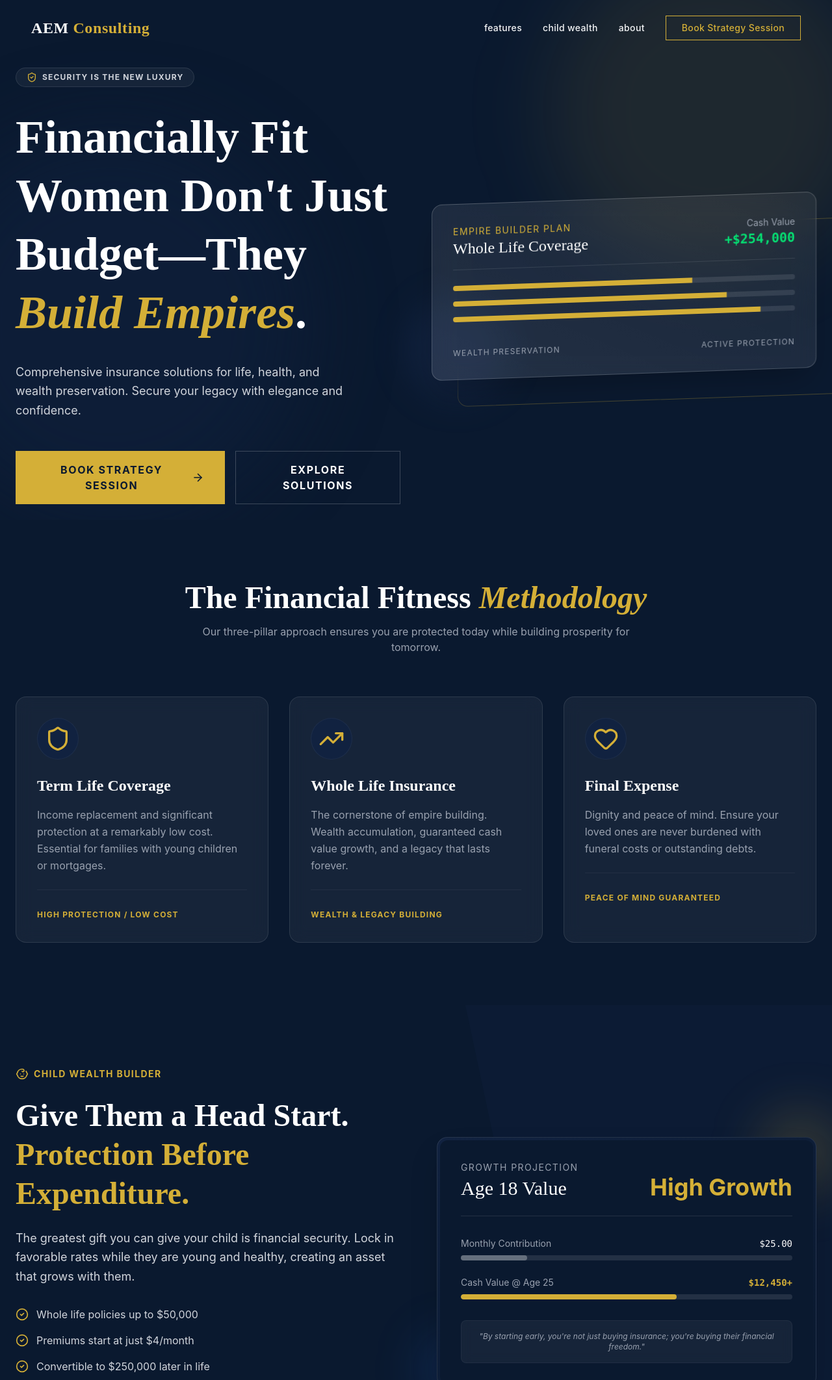
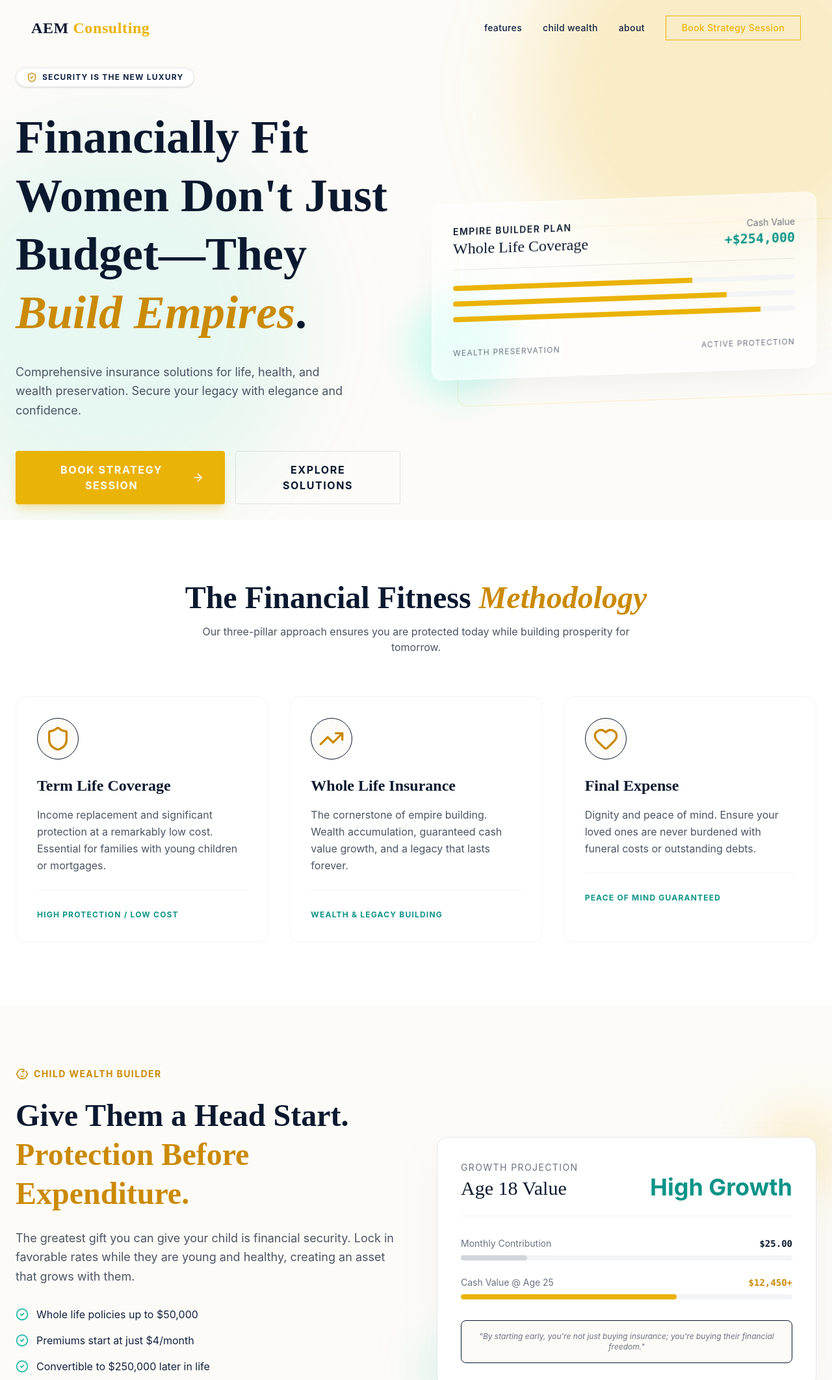
Before and after one commit to jdsimpson-git/aem-consulting, a React (Vite) app: page / in a window 1280 px wide. Shown: the top 2124 px of the page at 65% size. Built offline with nearby package versions, Linux system fonts and the light colour scheme.

Commit message:
Updating Website to a lighter theme

```diff
--- a/src/App.jsx
+++ b/src/App.jsx
@@ -9,7 +9,7 @@ import Footer from './components/Footer';
 
 function App() {
   return (
-    <div className="min-h-screen bg-navy-900 text-white font-sans selection:bg-gold-400 selection:text-navy-900 overflow-x-hidden">
+    <div className="min-h-screen bg-cream-50 text-navy-900 font-sans selection:bg-gold-400 selection:text-navy-900 overflow-x-hidden">
       <Navbar />
       <Hero />
       <Features />
--- a/src/components/ChildWealth.jsx
+++ b/src/components/ChildWealth.jsx
@@ -4,9 +4,9 @@ import { Baby, ArrowRight, CheckCircle2 } from 'lucide-react';
 
 const ChildWealth = () => {
   return (
-    <div className="py-24 relative overflow-hidden">
+    <div className="py-24 relative overflow-hidden bg-cream-50">
       {/* Background decoration */}
-      <div className="absolute top-0 right-0 w-1/2 h-full bg-navy-800/30 skew-x-12 translate-x-1/4" />
+      <div className="absolute top-0 right-0 w-1/2 h-full bg-gold-100/30 skew-x-12 translate-x-1/4" />
 
       <div className="container mx-auto px-6 relative z-10">
         <div className="grid md:grid-cols-2 gap-16 items-center">
@@ -16,17 +16,17 @@ const ChildWealth = () => {
             viewport={{ once: true }}
             transition={{ duration: 0.8 }}
           >
-            <div className="inline-flex items-center space-x-2 text-gold-400 mb-6">
+            <div className="inline-flex items-center space-x-2 text-gold-500 mb-6">
               <Baby size={20} />
               <span className="text-sm font-bold uppercase tracking-widest">Child Wealth Builder</span>
             </div>
 
-            <h2 className="text-4xl md:text-5xl font-serif font-bold mb-6 leading-tight">
+            <h2 className="text-4xl md:text-5xl font-serif font-bold mb-6 leading-tight text-navy-900">
               Give Them a Head Start.<br />
-              <span className="text-gold-400">Protection Before Expenditure.</span>
+              <span className="text-gold-500">Protection Before Expenditure.</span>
             </h2>
 
-            <p className="text-gray-300 mb-8 text-lg leading-relaxed">
+            <p className="text-gray-600 mb-8 text-lg leading-relaxed">
               The greatest gift you can give your child is financial security. Lock in favorable rates while they are young and healthy, creating an asset that grows with them.
             </p>
 
@@ -37,14 +37,14 @@ const ChildWealth = () => {
                 "Convertible to $250,000 later in life",
                 "Guaranteed insurability regardless of future health"
               ].map((item, index) => (
-                <li key={index} className="flex items-center space-x-3 text-gray-300">
-                  <CheckCircle2 className="text-gold-400 w-5 h-5 flex-shrink-0" />
+                <li key={index} className="flex items-center space-x-3 text-navy-800">
+                  <CheckCircle2 className="text-teal-500 w-5 h-5 flex-shrink-0" />
                   <span>{item}</span>
                 </li>
               ))}
             </ul>
 
-            <button className="bg-white text-navy-900 px-8 py-4 font-bold uppercase tracking-widest hover:bg-gold-400 transition-colors flex items-center gap-2 group">
+            <button className="bg-navy-900 text-white px-8 py-4 font-bold uppercase tracking-widest hover:bg-gold-500 shadow-lg hover:shadow-gold-400/30 transition-all flex items-center gap-2 group rounded-sm">
               Start Their Journey
               <ArrowRight size={20} className="group-hover:translate-x-1 transition-transform" />
             </button>
@@ -57,35 +57,35 @@ const ChildWealth = () => {
             transition={{ duration: 0.8 }}
             className="relative"
           >
-            <div className="relative z-10 bg-gradient-to-br from-navy-800 to-navy-900 p-1 rounded-2xl border border-white/10 shadow-2xl">
-              <div className="bg-navy-900 rounded-xl overflow-hidden p-8 space-y-8">
-                <div className="flex justify-between items-end border-b border-white/10 pb-6">
+            <div className="relative z-10 bg-white p-1 rounded-2xl border border-gray-200 shadow-2xl shadow-gray-200/50">
+              <div className="bg-white rounded-xl overflow-hidden p-8 space-y-8">
+                <div className="flex justify-between items-end border-b border-gray-100 pb-6">
                   <div>
-                    <p className="text-gray-400 text-sm uppercase tracking-widest mb-1">Growth Projection</p>
-                    <h3 className="text-3xl font-serif text-white">Age 18 Value</h3>
+                    <p className="text-gray-500 text-sm uppercase tracking-widest mb-1">Growth Projection</p>
+                    <h3 className="text-3xl font-serif text-navy-900">Age 18 Value</h3>
                   </div>
                   <div className="text-right">
-                    <p className="text-4xl font-bold text-gold-400">High Growth</p>
+                    <p className="text-4xl font-bold text-teal-600">High Growth</p>
                   </div>
                 </div>
 
                 <div className="space-y-6">
                   <div>
                     <div className="flex justify-between text-sm mb-2">
-                       <span className="text-gray-400">Monthly Contribution</span>
-                       <span className="font-mono text-white">$25.00</span>
+                       <span className="text-gray-500">Monthly Contribution</span>
+                       <span className="font-mono text-navy-900 font-semibold">$25.00</span>
                     </div>
-                    <div className="h-2 bg-white/10 rounded-full w-full">
-                      <div className="h-full w-[20%] bg-white/30 rounded-full" />
+                    <div className="h-2 bg-gray-100 rounded-full w-full">
+                      <div className="h-full w-[20%] bg-gray-300 rounded-full" />
                     </div>
                   </div>
 
                   <div>
                      <div className="flex justify-between text-sm mb-2">
-                       <span className="text-gray-400">Cash Value @ Age 25</span>
-                       <span className="font-mono text-gold-400 font-bold">$12,450+</span>
+                       <span className="text-gray-500">Cash Value @ Age 25</span>
+                       <span className="font-mono text-gold-500 font-bold">$12,450+</span>
                     </div>
-                    <div className="h-2 bg-white/10 rounded-full w-full overflow-hidden">
+                    <div className="h-2 bg-gray-100 rounded-full w-full overflow-hidden">
                        <motion.div
                         initial={{ width: 0 }}
                         whileInView={{ width: "65%" }}
@@ -96,8 +96,8 @@ const ChildWealth = () => {
                   </div>
                 </div>
 
-                <div className="bg-white/5 rounded-lg p-4 backdrop-blur-sm border border-white/5">
-                  <p className="text-xs text-gray-400 italic text-center">
+                <div className="bg-cream-50 rounded-lg p-4 border border-gold-100">
+                  <p className="text-xs text-gray-500 italic text-center">
                     "By starting early, you're not just buying insurance; you're buying their financial freedom."
                   </p>
                 </div>
@@ -105,8 +105,8 @@ const ChildWealth = () => {
             </div>
 
             {/* Decorative circles */}
-            <div className="absolute -top-10 -right-10 w-32 h-32 bg-gold-400/20 rounded-full blur-2xl" />
-            <div className="absolute -bottom-5 -left-5 w-24 h-24 bg-blue-500/20 rounded-full blur-2xl" />
+            <div className="absolute -top-10 -right-10 w-32 h-32 bg-gold-400/20 rounded-full blur-2xl mix-blend-multiply" />
+            <div className="absolute -bottom-5 -left-5 w-24 h-24 bg-teal-400/20 rounded-full blur-2xl mix-blend-multiply" />
           </motion.div>
         </div>
       </div>
--- a/src/components/Features.jsx
+++ b/src/components/Features.jsx
@@ -5,19 +5,19 @@ import { Shield, TrendingUp, Heart } from 'lucide-react';
 const Features = () => {
   const features = [
     {
-      icon: <Shield className="w-10 h-10 text-gold-400" />,
+      icon: <Shield className="w-10 h-10 text-gold-500" />,
       title: "Term Life Coverage",
       description: "Income replacement and significant protection at a remarkably low cost. Essential for families with young children or mortgages.",
       highlight: "High Protection / Low Cost"
     },
     {
-      icon: <TrendingUp className="w-10 h-10 text-gold-400" />,
+      icon: <TrendingUp className="w-10 h-10 text-gold-500" />,
       title: "Whole Life Insurance",
       description: "The cornerstone of empire building. Wealth accumulation, guaranteed cash value growth, and a legacy that lasts forever.",
       highlight: "Wealth & Legacy Building"
     },
     {
-      icon: <Heart className="w-10 h-10 text-gold-400" />,
+      icon: <Heart className="w-10 h-10 text-gold-500" />,
       title: "Final Expense",
       description: "Dignity and peace of mind. Ensure your loved ones are never burdened with funeral costs or outstanding debts.",
       highlight: "Peace of Mind Guaranteed"
@@ -25,7 +25,7 @@ const Features = () => {
   ];
 
   return (
-    <div className="py-24 bg-navy-900 relative">
+    <div className="py-24 bg-white relative">
       <div className="container mx-auto px-6">
         <motion.div
           initial={{ opacity: 0, y: 20 }}
@@ -33,8 +33,8 @@ const Features = () => {
           viewport={{ once: true }}
           className="text-center mb-16"
         >
-          <h2 className="text-3xl md:text-5xl font-serif font-bold mb-4">The Financial Fitness <span className="text-gold-400 italic">Methodology</span></h2>
-          <p className="text-gray-400 max-w-2xl mx-auto">Our three-pillar approach ensures you are protected today while building prosperity for tomorrow.</p>
+          <h2 className="text-3xl md:text-5xl font-serif font-bold mb-4 text-navy-900">The Financial Fitness <span className="text-gold-500 italic">Methodology</span></h2>
+          <p className="text-gray-600 max-w-2xl mx-auto">Our three-pillar approach ensures you are protected today while building prosperity for tomorrow.</p>
         </motion.div>
 
         <div className="grid md:grid-cols-3 gap-8">
@@ -46,15 +46,15 @@ const Features = () => {
               transition={{ delay: index * 0.2 }}
               viewport={{ once: true }}
               whileHover={{ y: -10 }}
-              className="bg-white/5 backdrop-blur-md border border-white/10 p-8 rounded-2xl group hover:border-gold-400/50 transition-colors"
+              className="bg-white border border-gray-100 p-8 rounded-2xl group hover:border-gold-400 hover:shadow-xl hover:shadow-gold-400/10 transition-all duration-300"
             >
-              <div className="bg-navy-800 w-16 h-16 rounded-full flex items-center justify-center mb-6 group-hover:scale-110 transition-transform duration-300 border border-white/5">
+              <div className="bg-cream-50 w-16 h-16 rounded-full flex items-center justify-center mb-6 group-hover:scale-110 transition-transform duration-300 border border-gold-100">
                 {feature.icon}
               </div>
-              <h3 className="text-2xl font-serif font-bold mb-4">{feature.title}</h3>
-              <p className="text-gray-400 mb-6 leading-relaxed">{feature.description}</p>
-              <div className="pt-6 border-t border-white/5">
-                <span className="text-xs font-bold uppercase tracking-widest text-gold-400">{feature.highlight}</span>
+              <h3 className="text-2xl font-serif font-bold mb-4 text-navy-900">{feature.title}</h3>
+              <p className="text-gray-600 mb-6 leading-relaxed">{feature.description}</p>
+              <div className="pt-6 border-t border-gray-100">
+                <span className="text-xs font-bold uppercase tracking-widest text-teal-600">{feature.highlight}</span>
               </div>
             </motion.div>
           ))}
--- a/src/components/Hero.jsx
+++ b/src/components/Hero.jsx
@@ -7,8 +7,8 @@ const Hero = () => {
     <div className="relative min-h-screen flex items-center justify-center overflow-hidden pt-20">
       {/* Background Abstract Shapes */}
       <div className="absolute inset-0 w-full h-full overflow-hidden z-0">
-        <div className="absolute top-[-10%] right-[-5%] w-[500px] h-[500px] bg-gold-400/10 rounded-full blur-3xl" />
-        <div className="absolute bottom-[0%] left-[-10%] w-[600px] h-[600px] bg-navy-800/50 rounded-full blur-3xl border border-white/5" />
+        <div className="absolute top-[-20%] right-[-10%] w-[600px] h-[600px] bg-gold-400/20 rounded-full blur-3xl mix-blend-multiply" />
+        <div className="absolute bottom-[0%] left-[-10%] w-[600px] h-[600px] bg-teal-400/10 rounded-full blur-3xl mix-blend-multiply" />
       </div>
 
       <div className="container mx-auto px-6 z-10 grid md:grid-cols-2 gap-12 items-center">
@@ -19,16 +19,16 @@ const Hero = () => {
           transition={{ duration: 0.8 }}
           className="space-y-8"
         >
-          <div className="inline-flex items-center space-x-2 bg-white/5 border border-white/10 px-4 py-1.5 rounded-full backdrop-blur-sm">
-            <ShieldCheck size={16} className="text-gold-400" />
-            <span className="text-gray-300 text-xs font-bold uppercase tracking-widest">Security is the New Luxury</span>
+          <div className="inline-flex items-center space-x-2 bg-white border border-gray-200 shadow-sm px-4 py-1.5 rounded-full backdrop-blur-sm">
+            <ShieldCheck size={16} className="text-gold-500" />
+            <span className="text-navy-800 text-xs font-bold uppercase tracking-widest">Security is the New Luxury</span>
           </div>
 
-          <h1 className="text-5xl md:text-6xl lg:text-7xl font-serif font-bold leading-tight">
-            Financially Fit Women Don't Just Budget—They <span className="text-gold-400 italic">Build Empires</span>.
+          <h1 className="text-5xl md:text-6xl lg:text-7xl font-serif font-bold leading-tight text-navy-900">
+            Financially Fit Women Don't Just Budget—They <span className="text-gold-500 italic">Build Empires</span>.
           </h1>
 
-          <p className="text-lg text-gray-300 leading-relaxed max-w-lg">
+          <p className="text-lg text-gray-600 leading-relaxed max-w-lg">
             Comprehensive insurance solutions for life, health, and wealth preservation. Secure your legacy with elegance and confidence.
           </p>
 
@@ -36,7 +36,7 @@ const Hero = () => {
             <motion.button
               whileHover={{ scale: 1.05 }}
               whileTap={{ scale: 0.95 }}
-              className="bg-gold-400 text-navy-900 px-8 py-4 font-bold uppercase tracking-widest hover:bg-white transition-colors flex items-center justify-center gap-2 group"
+              className="bg-gold-400 text-white px-8 py-4 font-bold uppercase tracking-widest hover:bg-gold-500 shadow-lg shadow-gold-400/30 transition-all flex items-center justify-center gap-2 group rounded-sm"
             >
               Book Strategy Session
               <ArrowRight size={20} className="group-hover:translate-x-1 transition-transform" />
@@ -44,7 +44,7 @@ const Hero = () => {
             <motion.button
               whileHover={{ scale: 1.05 }}
               whileTap={{ scale: 0.95 }}
-              className="border border-white/20 text-white px-8 py-4 font-bold uppercase tracking-widest hover:bg-white/5 transition-colors"
+              className="border border-navy-900/10 text-navy-900 px-8 py-4 font-bold uppercase tracking-widest hover:bg-navy-900/5 transition-colors rounded-sm"
             >
               Explore Solutions
             </motion.button>
@@ -58,21 +58,21 @@ const Hero = () => {
           transition={{ duration: 0.8, delay: 0.2 }}
           className="relative hidden md:block"
         >
-          <div className="relative z-10 bg-gradient-to-tr from-white/10 to-white/5 backdrop-blur-lg border border-white/20 p-8 rounded-2xl shadow-2xl skew-y-[-2deg]">
+          <div className="relative z-10 bg-white/60 backdrop-blur-xl border border-white/60 p-8 rounded-2xl shadow-2xl shadow-navy-900/5 skew-y-[-2deg]">
             <div className="space-y-6">
-              <div className="flex justify-between items-center border-b border-white/10 pb-4">
+              <div className="flex justify-between items-center border-b border-navy-900/10 pb-4">
                 <div>
-                  <h3 className="text-gold-400 text-sm uppercase tracking-widest">Empire Builder Plan</h3>
-                  <p className="text-2xl font-serif">Whole Life Coverage</p>
+                  <h3 className="text-gold-600 text-sm uppercase tracking-widest font-semibold">Empire Builder Plan</h3>
+                  <p className="text-2xl font-serif text-navy-900">Whole Life Coverage</p>
                 </div>
                 <div className="text-right">
-                  <p className="text-sm text-gray-400">Cash Value</p>
-                  <p className="text-xl font-bold font-mono text-green-400">+$254,000</p>
+                  <p className="text-sm text-gray-500">Cash Value</p>
+                  <p className="text-xl font-bold font-mono text-teal-600">+$254,000</p>
                 </div>
               </div>
               <div className="space-y-4">
                 {[1, 2, 3].map((item) => (
-                  <div key={item} className="h-2 bg-white/10 rounded-full w-full overflow-hidden">
+                  <div key={item} className="h-2 bg-gray-100 rounded-full w-full overflow-hidden">
                     <motion.div
                       initial={{ width: 0 }}
                       animate={{ width: `${60 + item * 10}%` }}
@@ -82,7 +82,7 @@ const Hero = () => {
                   </div>
                 ))}
               </div>
-              <div className="pt-4 flex justify-between text-xs text-gray-400 uppercase tracking-widest">
+              <div className="pt-4 flex justify-between text-xs text-gray-500 uppercase tracking-widest">
                 <span>Wealth Preservation</span>
                 <span>Active Protection</span>
               </div>
@@ -90,8 +90,8 @@ const Hero = () => {
           </div>
 
           {/* Decorative elements behind card */}
-          <div className="absolute top-10 -right-10 w-full h-full border border-gold-400/30 rounded-2xl -z-10 skew-y-[-2deg]" />
-          <div className="absolute -bottom-10 -left-10 w-40 h-40 bg-navy-800 rounded-full blur-xl opacity-80" />
+          <div className="absolute top-10 -right-10 w-full h-full border border-gold-400/20 rounded-2xl -z-10 skew-y-[-2deg]" />
+          <div className="absolute -bottom-10 -left-10 w-40 h-40 bg-teal-100 rounded-full blur-xl opacity-80 mix-blend-multiply" />
         </motion.div>
       </div>
     </div>
--- a/src/components/Navbar.jsx
+++ b/src/components/Navbar.jsx
@@ -18,30 +18,30 @@ const Navbar = () => {
     <nav
       className={`fixed w-full z-50 transition-all duration-300 ${
         isScrolled
-          ? 'bg-navy-900/80 backdrop-blur-md shadow-lg py-4'
+          ? 'bg-white/80 backdrop-blur-md shadow-sm py-4'
           : 'bg-transparent py-6'
       }`}
     >
       <div className="container mx-auto px-6 md:px-12 flex justify-between items-center">
         {/* Logo */}
-        <div className="text-2xl font-serif font-bold text-white tracking-wide">
+        <div className={`text-2xl font-serif font-bold tracking-wide transition-colors ${isScrolled ? 'text-navy-900' : 'text-navy-900'}`}>
           AEM <span className="text-gold-400">Consulting</span>
         </div>
 
         {/* Desktop Menu */}
         <div className="hidden md:flex items-center space-x-8">
-          <a href="#" className="text-gray-100 hover:text-gold-400 transition-colors text-sm font-medium tracking-wide">features</a>
-          <a href="#" className="text-gray-100 hover:text-gold-400 transition-colors text-sm font-medium tracking-wide">child wealth</a>
-          <a href="#" className="text-gray-100 hover:text-gold-400 transition-colors text-sm font-medium tracking-wide">about</a>
+          <a href="#" className="text-navy-800 hover:text-gold-400 transition-colors text-sm font-medium tracking-wide">features</a>
+          <a href="#" className="text-navy-800 hover:text-gold-400 transition-colors text-sm font-medium tracking-wide">child wealth</a>
+          <a href="#" className="text-navy-800 hover:text-gold-400 transition-colors text-sm font-medium tracking-wide">about</a>
 
-          <button className="px-6 py-2 border border-gold-400 text-gold-400 font-medium text-sm tracking-wide hover:bg-gold-400 hover:text-navy-900 transition-all duration-300">
+          <button className="px-6 py-2 border border-gold-400 text-gold-400 font-medium text-sm tracking-wide hover:bg-gold-400 hover:text-white transition-all duration-300">
             Book Strategy Session
           </button>
         </div>
 
         {/* Mobile Menu Button */}
         <div className="md:hidden">
-          <button onClick={() => setIsOpen(!isOpen)} className="text-white">
+          <button onClick={() => setIsOpen(!isOpen)} className="text-navy-900">
             {isOpen ? <X size={28} /> : <Menu size={28} />}
           </button>
         </div>
@@ -54,13 +54,13 @@ const Navbar = () => {
             initial={{ opacity: 0, height: 0 }}
             animate={{ opacity: 1, height: 'auto' }}
             exit={{ opacity: 0, height: 0 }}
-            className="md:hidden bg-navy-900 absolute w-full border-t border-white/10"
+            className="md:hidden bg-white absolute w-full border-t border-gray-100 shadow-lg"
           >
             <div className="flex flex-col p-6 space-y-4">
-              <a href="#" className="text-lg text-gray-100 uppercase tracking-widest pl-2 border-l-2 border-transparent hover:border-gold-400 hover:text-gold-400 transition-all">Features</a>
-              <a href="#" className="text-lg text-gray-100 uppercase tracking-widest pl-2 border-l-2 border-transparent hover:border-gold-400 hover:text-gold-400 transition-all">Child Wealth</a>
-              <a href="#" className="text-lg text-gray-100 uppercase tracking-widest pl-2 border-l-2 border-transparent hover:border-gold-400 hover:text-gold-400 transition-all">About</a>
-              <button className="w-full py-4 mt-4 bg-gold-400 text-navy-900 font-bold uppercase tracking-widest hover:bg-white transition-colors">
+              <a href="#" className="text-lg text-navy-800 uppercase tracking-widest pl-2 border-l-2 border-transparent hover:border-gold-400 hover:text-gold-400 transition-all">Features</a>
+              <a href="#" className="text-lg text-navy-800 uppercase tracking-widest pl-2 border-l-2 border-transparent hover:border-gold-400 hover:text-gold-400 transition-all">Child Wealth</a>
+              <a href="#" className="text-lg text-navy-800 uppercase tracking-widest pl-2 border-l-2 border-transparent hover:border-gold-400 hover:text-gold-400 transition-all">About</a>
+              <button className="w-full py-4 mt-4 bg-gold-400 text-white font-bold uppercase tracking-widest hover:bg-navy-900 transition-colors">
                 Book Session
               </button>
             </div>
--- a/tailwind.config.js
+++ b/tailwind.config.js
@@ -5,12 +5,21 @@ export default {
     extend: {
       colors: {
         navy: {
-          900: "#0a192f", // Deep Navy
+          900: "#0a192f", // Deep Navy (Text & Contrast)
           800: "#112240",
         },
         gold: {
-          400: "#d4af37", // Classic Gold
-          500: "#c5a028",
+          400: "#EAB308", // Vibrant Gold
+          500: "#CA8A04",
+        },
+        teal: {
+          400: "#2DD4BF", // Vibrant Teal
+          500: "#14B8A6",
+          600: "#0D9488", // Deep Teal
+        },
+        cream: {
+          50: "#FDFBF7", // Warm Light Background
+          100: "#F5F5F4",
         },
         gray: {
           50: "#f9fafb",
```
Also changed, not shown: src/components/About.jsx (+12 -12 lines), src/components/Footer.jsx (+14 -14 lines), src/components/HealthProtection.jsx (+19 -19 lines), src/index.css (+7 -2 lines).
